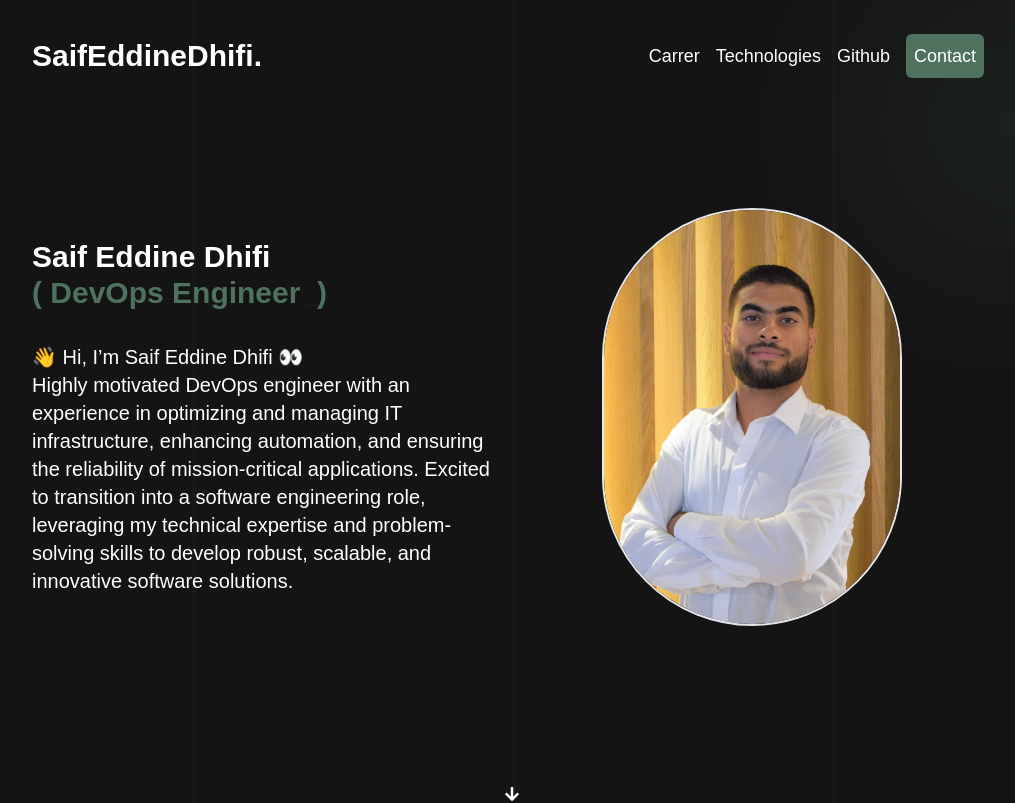
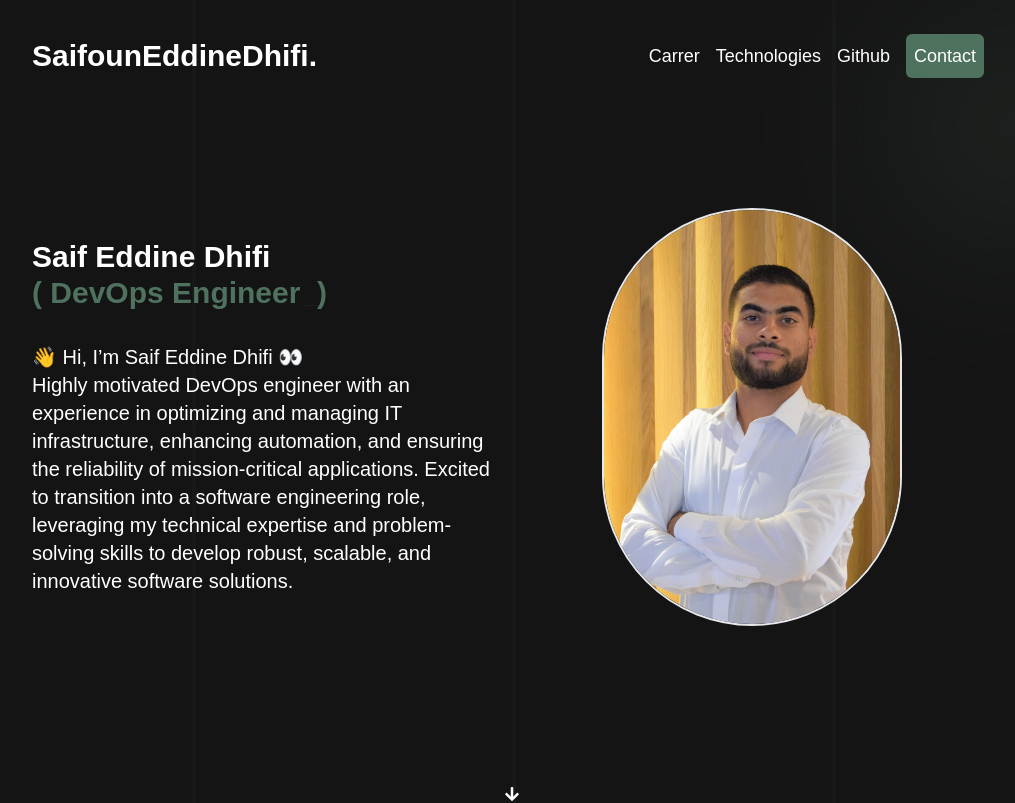
Before and after one commit to D-saif/portfolio, a React (Create React App) app: page / in a window 1280 px wide. Shown: the top 803 px of the page, without its empty margins (128-1143 px from the left). Built offline with nearby package versions, Linux system fonts and the light colour scheme; no server answers; a web font is replaced by a local one.

Commit message:
Update Header.js

```diff
--- a/src/components/Header.js
+++ b/src/components/Header.js
@@ -38,7 +38,7 @@ const Header = () => {
 
                     <div className="h-28 mx-auto flex items-center font-bold text-3xl justify-between">
                         <div className="flex transition-all duration-1000 ease-in-out hover:bg-textColor hover:px-8 ">
-                            <h1>Saif </h1>
+                            <h1>Saifoun </h1>
                             <h1>Eddine</h1>
                             <h1>Dhifi.</h1>
                         </div>
```
